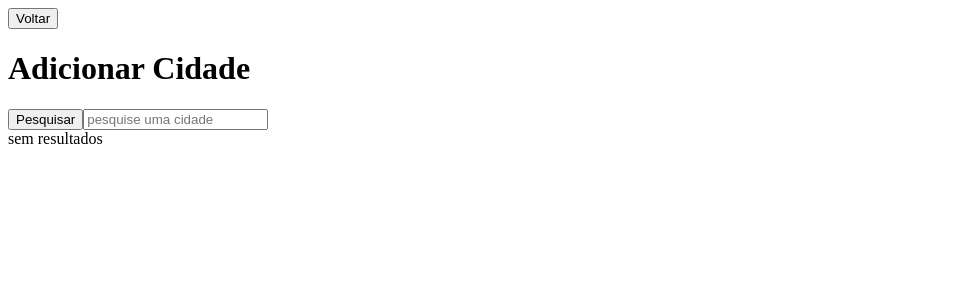
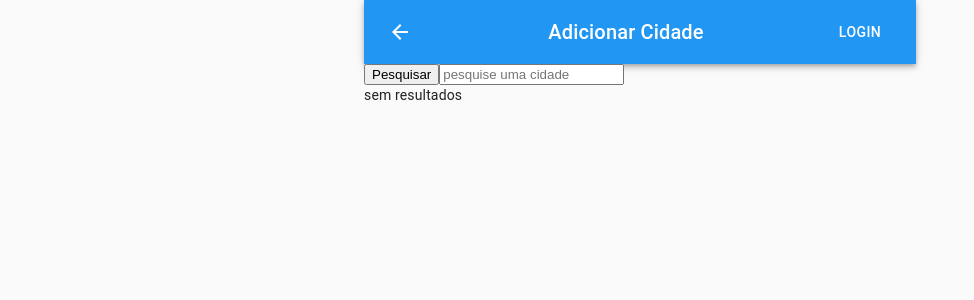
Before and after one commit to dsm-cefet-rj/trabalho-integrado-2020-1-grupo-2, a React (Create React App) app in the folder frontend/: page /adicionarcidade in a window 1280 px wide. Shown: the top 300 px of the page, without its empty margins (0-974 px from the left). Built offline with nearby package versions, Linux system fonts and the light colour scheme.

Commit message:
added material ui

```diff
--- a/frontend/src/App.js
+++ b/frontend/src/App.js
@@ -1,6 +1,7 @@
 import React from 'react';
 import Routes from './routes';
 import { Provider } from 'react-redux';
+import { Container } from '@material-ui/core';
 
 import store from './store';
 import './global.css';
@@ -8,7 +9,9 @@ import './global.css';
 function App() {
   return (
     <Provider store={store}>
-      <Routes />
+      <Container maxWidth='sm'>
+        <Routes />
+      </Container>
     </Provider>
   );
 }
--- a/frontend/src/components/Navbar/index.js
+++ b/frontend/src/components/Navbar/index.js
@@ -1,15 +1,23 @@
-import React from "react";
-import { useHistory } from "react-router-dom";
+import React from 'react';
+import { useHistory } from 'react-router-dom';
+
+import { AppBar, Button, IconButton, Toolbar, Typography } from '@material-ui/core';
+import ArrowBackIcon from '@material-ui/icons/ArrowBack';
+
+import './styles.css';
 
 export default function Navbar(props) {
   const { goBack } = useHistory();
 
   return (
-    <div className="navbar">
-      <button id='goBackButton' type="button" onClick={goBack}>
-        Voltar
-      </button>
-      <h1>{props.title}</h1>
-    </div>
+    <AppBar position='static'>
+      <Toolbar className='navbar'>
+        <IconButton id='goBackButton' type='button' onClick={goBack} edge='start' color='inherit'>
+          <ArrowBackIcon />
+        </IconButton>
+        <Typography variant='h6'>{props.title}</Typography>
+        <Button color='inherit'>Login</Button>
+      </Toolbar>
+    </AppBar>
   );
 }
--- a/frontend/src/components/Navbar/styles.css
+++ b/frontend/src/components/Navbar/styles.css
@@ -0,0 +1,3 @@
+.navbar {
+  justify-content: space-between;
+}
--- a/frontend/src/index.js
+++ b/frontend/src/index.js
@@ -1,13 +1,19 @@
 import React from 'react';
 import ReactDOM from 'react-dom';
+
+import CssBaseline from '@material-ui/core/CssBaseline';
+import { ThemeProvider } from '@material-ui/core/styles';
+
 import * as serviceWorker from './serviceWorker';
 
 import App from './App';
+import theme from './theme';
 
 ReactDOM.render(
-  <React.StrictMode>
+  <ThemeProvider theme={theme}>
+    <CssBaseline />
     <App />
-  </React.StrictMode>,
+  </ThemeProvider>,
   document.getElementById('root')
 );
 
--- a/frontend/src/pages/dashboard/index.js
+++ b/frontend/src/pages/dashboard/index.js
@@ -69,7 +69,7 @@ export default function Dashboard() {
 
   return (
     <div className="dashboard">
-      <Navbar title='dashboard' />
+      <Navbar title='Dashboard' />
       {renderResponse()}
       <Link id='goToaddCityButton' to='/adicionarcidade'>Adicionar Cidade</Link>
       <button id='deleteAllCitiesButton' type='button' onClick={handleClickExcluirTodasCidades}>Deletar Todas as Cidades</button>
--- /dev/null
+++ b/frontend/src/theme.js
@@ -0,0 +1,15 @@
+import { createMuiTheme, responsiveFontSizes } from '@material-ui/core/styles';
+
+import blue from '@material-ui/core/colors/blue';
+import yellow from '@material-ui/core/colors/yellow';
+
+const theme = responsiveFontSizes(
+    createMuiTheme({
+      palette: {
+        primary: blue,
+        secondary: yellow,
+      },
+  })
+);
+
+export default theme;
```
